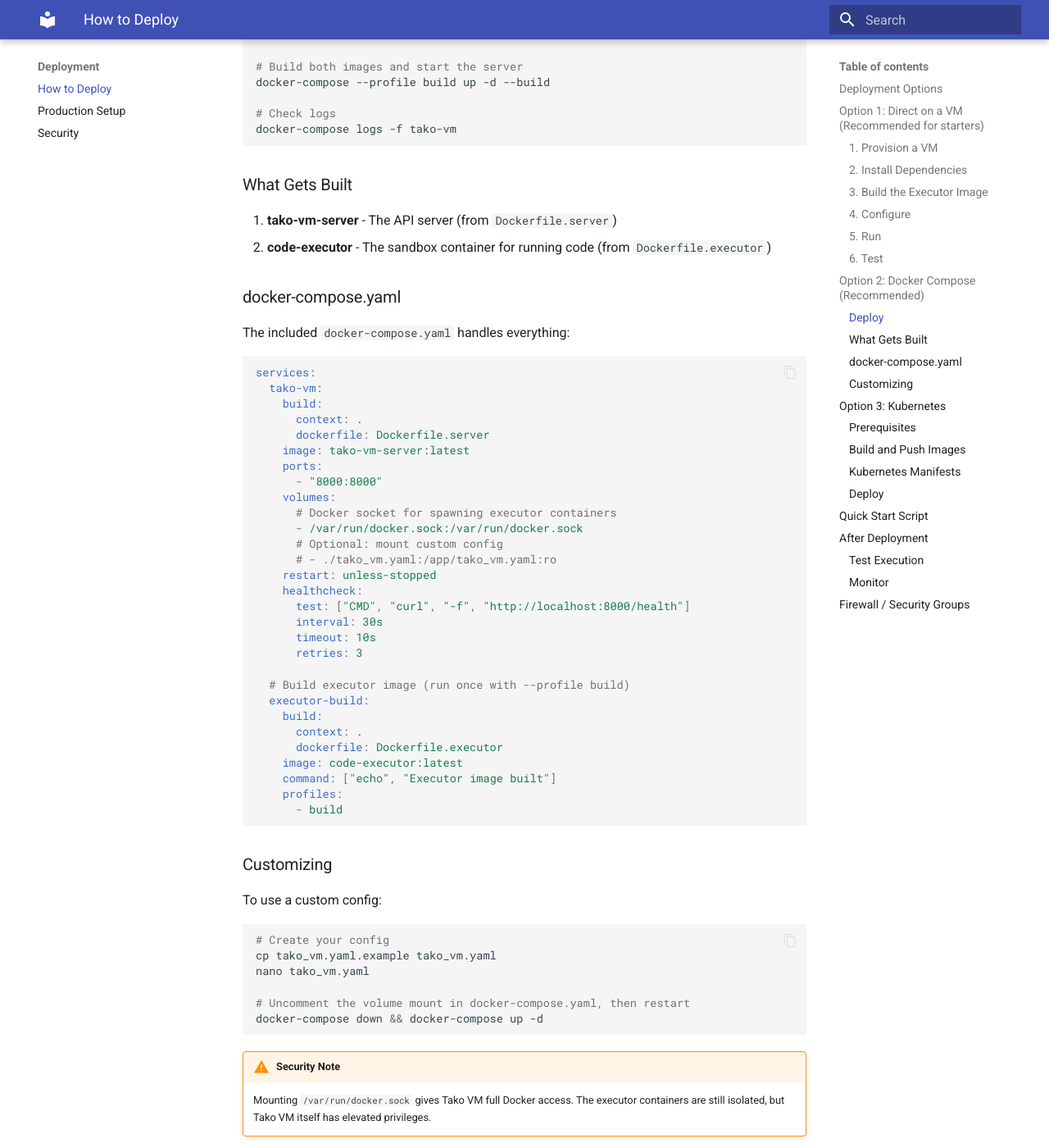
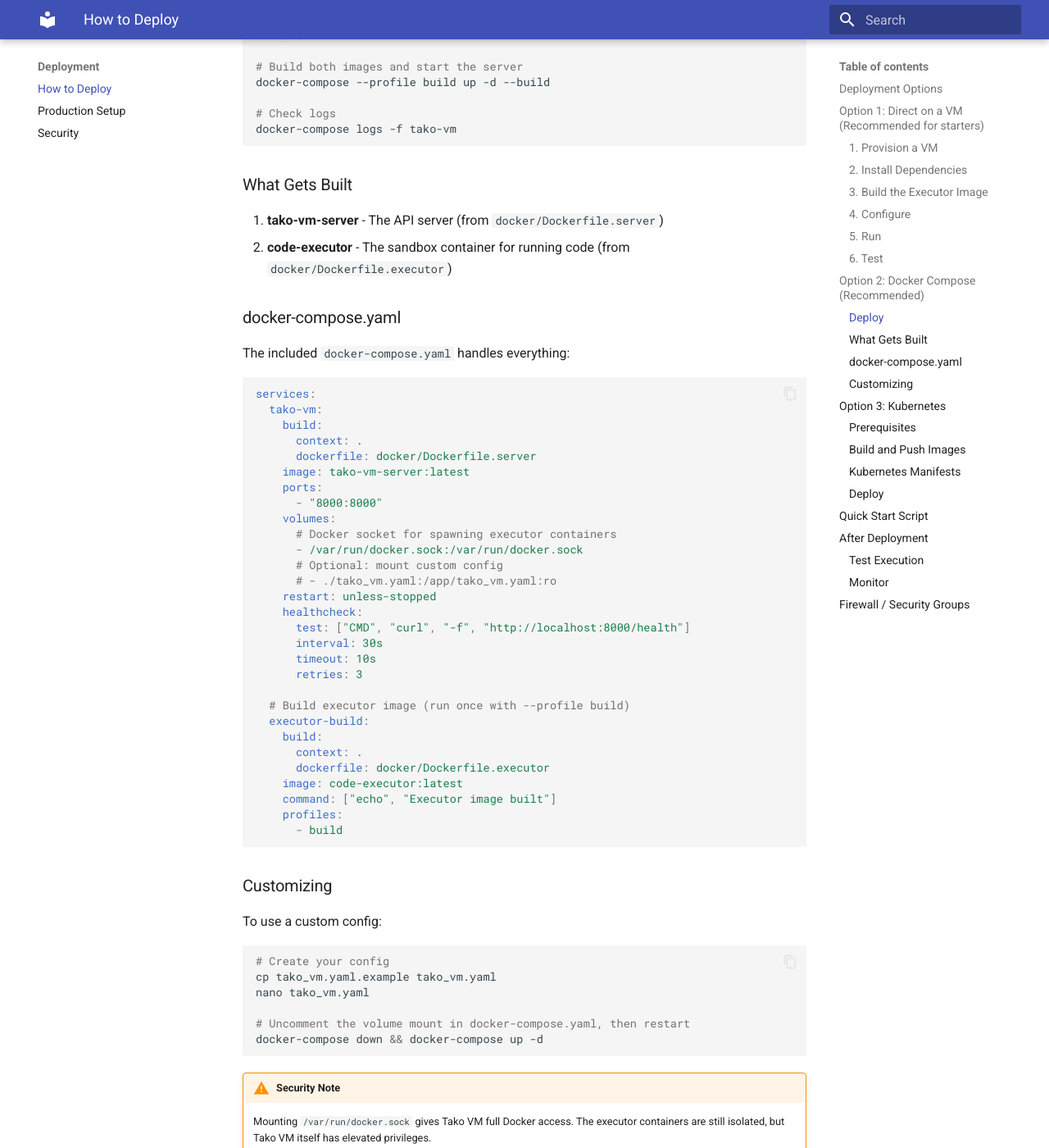
Before and after one commit to outerport/TakoVM, an MkDocs documentation site: the page built from docs/deployment/how-to-deploy.md, in a window 1280 px wide and 1400 px high, scrolled down 2145 px. Shown: the whole window at 82% size. Built offline with MkDocs 1.6.1 and Material for MkDocs 9.7.7, drawn with Linux system fonts in a browser that asks for light colours; some of the changed text lies outside the part shown.

Commit message:
Move Dockerfiles to docker/ folder
- docker/Dockerfile.executor (sandbox image)
- docker/Dockerfile.server (API server)
- Update docker-compose.yaml, demo.sh, and docs

Co-Authored-By: Claude Opus 4.5 <noreply@anthropic.com>

````diff
--- a/docker-compose.yaml
+++ b/docker-compose.yaml
@@ -13,7 +13,7 @@ services:
   tako-vm:
     build:
       context: .
-      dockerfile: Dockerfile.server
+      dockerfile: docker/Dockerfile.server
     image: tako-vm-server:latest
     container_name: tako-vm
     ports:
@@ -42,7 +42,7 @@ services:
   executor-build:
     build:
       context: .
-      dockerfile: Dockerfile.executor
+      dockerfile: docker/Dockerfile.executor
     image: code-executor:latest
     command: ["echo", "Executor image built"]
     profiles:
--- a/docs/deployment/how-to-deploy.md
+++ b/docs/deployment/how-to-deploy.md
@@ -102,8 +102,8 @@ docker-compose logs -f tako-vm
 
 ### What Gets Built
 
-1. **tako-vm-server** - The API server (from `Dockerfile.server`)
-2. **code-executor** - The sandbox container for running code (from `Dockerfile.executor`)
+1. **tako-vm-server** - The API server (from `docker/Dockerfile.server`)
+2. **code-executor** - The sandbox container for running code (from `docker/Dockerfile.executor`)
 
 ### docker-compose.yaml
 
@@ -114,7 +114,7 @@ services:
   tako-vm:
     build:
       context: .
-      dockerfile: Dockerfile.server
+      dockerfile: docker/Dockerfile.server
     image: tako-vm-server:latest
     ports:
       - "8000:8000"
@@ -134,7 +134,7 @@ services:
   executor-build:
     build:
       context: .
-      dockerfile: Dockerfile.executor
+      dockerfile: docker/Dockerfile.executor
     image: code-executor:latest
     command: ["echo", "Executor image built"]
     profiles:
@@ -173,7 +173,7 @@ For scalable production deployments.
 
 ```bash
 # Build Tako VM server
-docker build -t your-registry/tako-vm:latest -f Dockerfile.server .
+docker build -t your-registry/tako-vm:latest -f docker/Dockerfile.server .
 docker push your-registry/tako-vm:latest
 
 # Build executor image
````
Also changed, not shown: README.md (+1 -1 lines), docs/getting-started/installation.md (+1 -1 lines), 5 other files.
